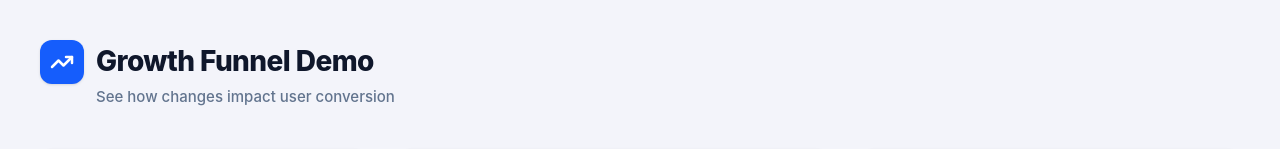
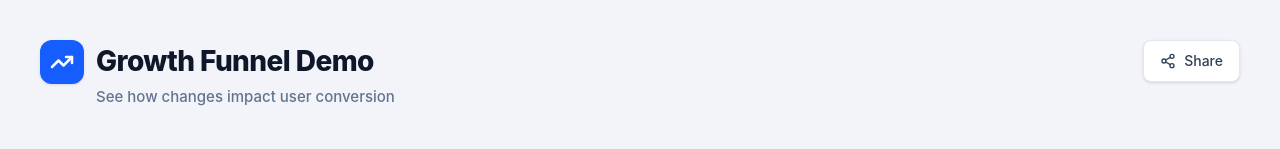
Before and after one commit to mycolaos/aarrr, a React (Vite) app: page / in a window 1280 px wide. Shown: the top 149 px of the page. Built offline with nearby package versions, Linux system fonts and the light colour scheme.

Commit message:
add share button

```diff
--- a/src/AARRR.tsx
+++ b/src/AARRR.tsx
@@ -1,6 +1,6 @@
 import { Card, ExperimentSuggestion, FunnelStep, Toggle } from './components';
 import { useMemo, useState } from 'react';
-import { Megaphone, Zap, RefreshCcw, CircleDollarSign, Users, Lightbulb, Target, Rocket, Mail, TrendingUp } from 'lucide-react';
+import { Megaphone, Zap, RefreshCcw, CircleDollarSign, Users, Lightbulb, Target, Rocket, Mail, TrendingUp, Share2 } from 'lucide-react';
 import { getColorsForStage } from './colors';
 import type { AppState, Channel, FunnelSection } from './Types';
 
@@ -140,6 +140,7 @@ export default function GrowthFunnelSimulator() {
     <div className="min-h-screen bg-[#f3f4fa] text-slate-800 font-sans pb-12">
       {/* 1. Header */}
       <header className="max-w-[1440px] mx-auto px-10 py-10 flex flex-col justify-center">
+        <div className="flex items-start justify-between gap-3">
           <div className="flex items-start gap-3">
             <div className="bg-blue-600 text-white p-2.5 rounded-[12px] shadow-sm">
               <TrendingUp className="w-6 h-6" strokeWidth={2.5} />
@@ -148,6 +149,24 @@ export default function GrowthFunnelSimulator() {
               <h1 className="text-[28px] font-extrabold text-slate-900 tracking-[-0.02em]">Growth Funnel Demo</h1>
               <p className="text-slate-500 mt-1 text-[15px] font-medium">See how changes impact user conversion</p>
             </div>
+          </div>
+          <button
+            onClick={() => {
+              if (navigator.share) {
+                navigator.share({
+                  title: 'Growth Funnel Demo',
+                  text: 'Check out this growth funnel simulator to see how changes impact user conversion',
+                  url: window.location.href
+                });
+              } else {
+                navigator.clipboard.writeText(window.location.href);
+              }
+            }}
+            className="flex items-center gap-2 px-4 py-2.5 bg-white border border-slate-200 rounded-lg text-sm font-medium text-slate-700 hover:bg-slate-50 hover:border-slate-300 transition-colors shadow-sm"
+          >
+            <Share2 className="w-4 h-4" />
+            Share
+          </button>
         </div>
       </header>
 
```
Lines whose indentation alone changed are shown as unchanged.
